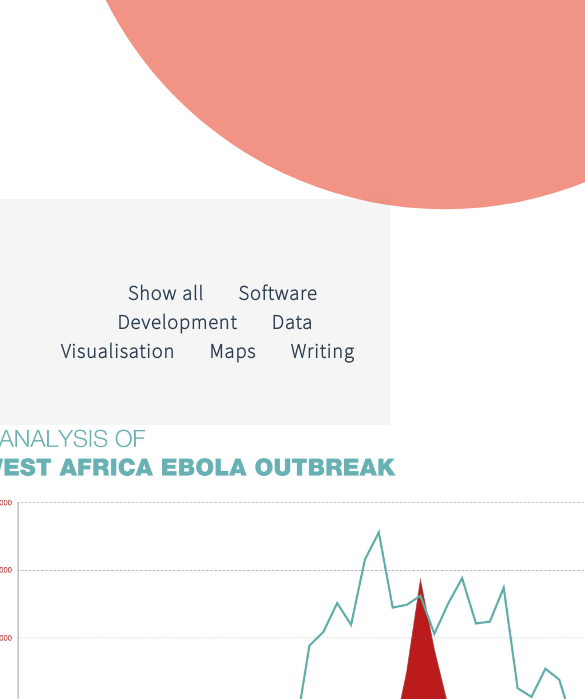
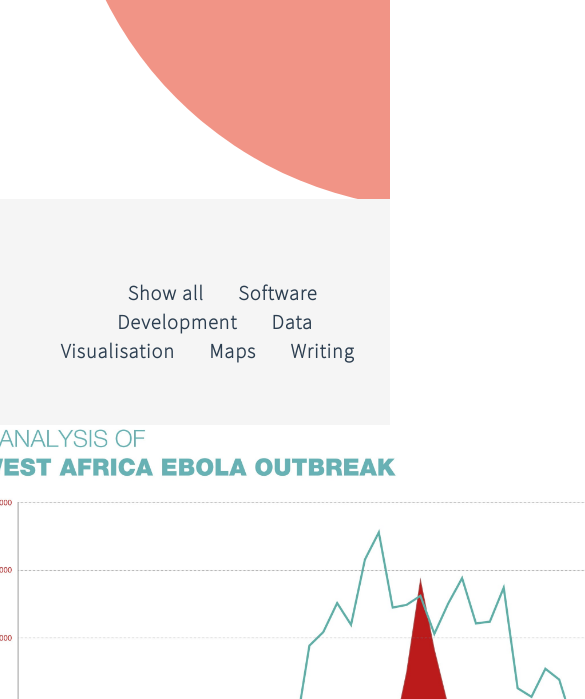
Before and after one commit to kathicks/personal_website, a plain HTML site: page index.html in a window 390 px wide. Shown: the part 645-1344 px from the top of the page, 585 px wide, since content can reach past the window. Drawn offline with nearby package versions, Linux system fonts and the light colour scheme.

Commit message:
Added wrapper div so that overflow hidden works on mobile

```diff
--- a/css/main.css
+++ b/css/main.css
@@ -1,4 +1,4 @@
-body {
+.body {
   font-family: 'Source Sans Pro', sans-serif;
   overflow-x: hidden;
 }
--- a/index.html
+++ b/index.html
@@ -24,6 +24,7 @@
 </head>
 
 <body id="page-top" class="index">
+  <div class="body">
 
     <!-- NAVBAR -->
     <nav id="mainNav" class="navbar navbar-default navbar-fixed-top navbar-custom">
@@ -343,7 +344,7 @@
     <script src="js/typed.js"></script>
 
     <script src="js/main.js"></script>
-
+  </div>
 </body>
 
 </html>
```
